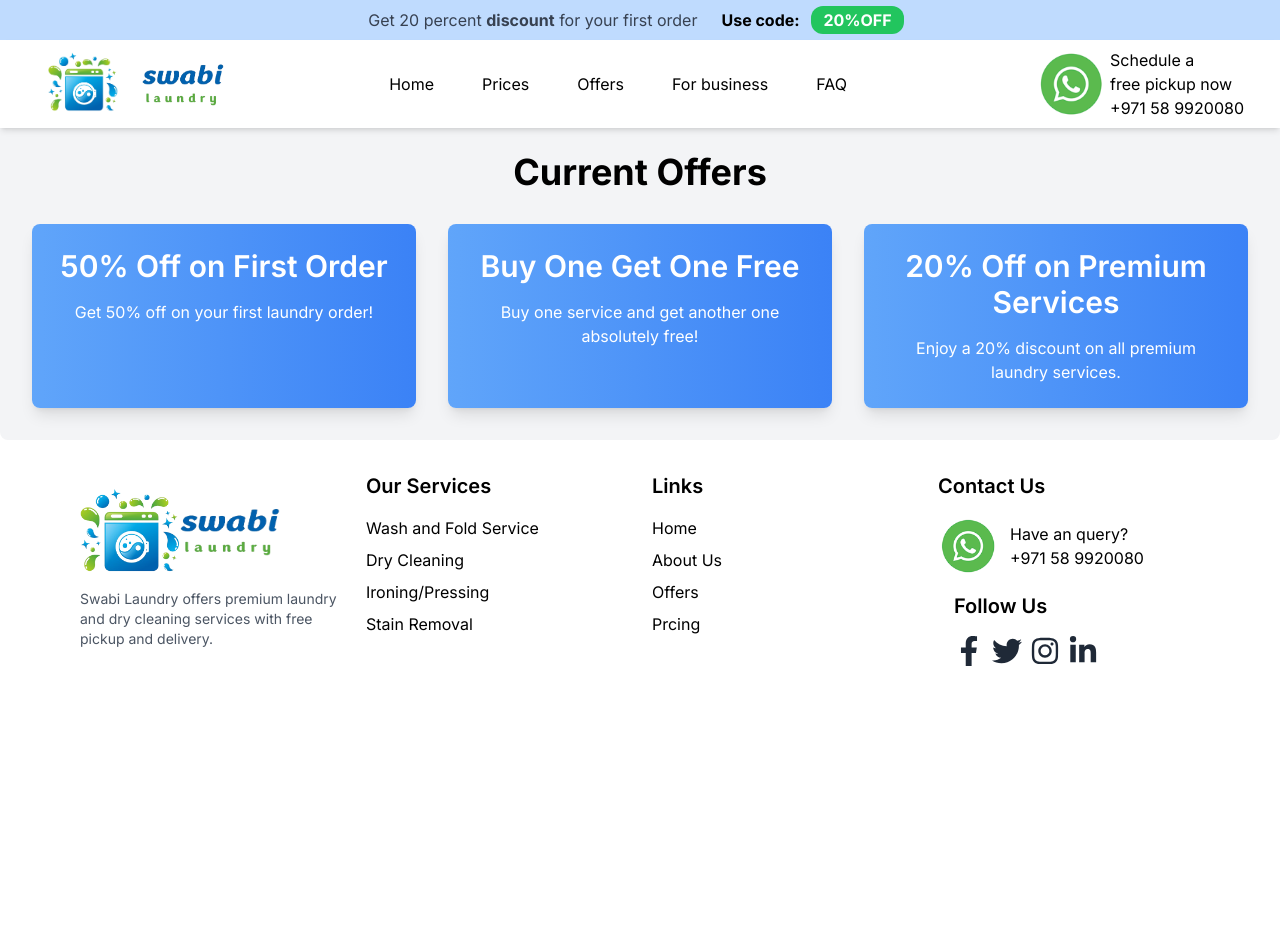
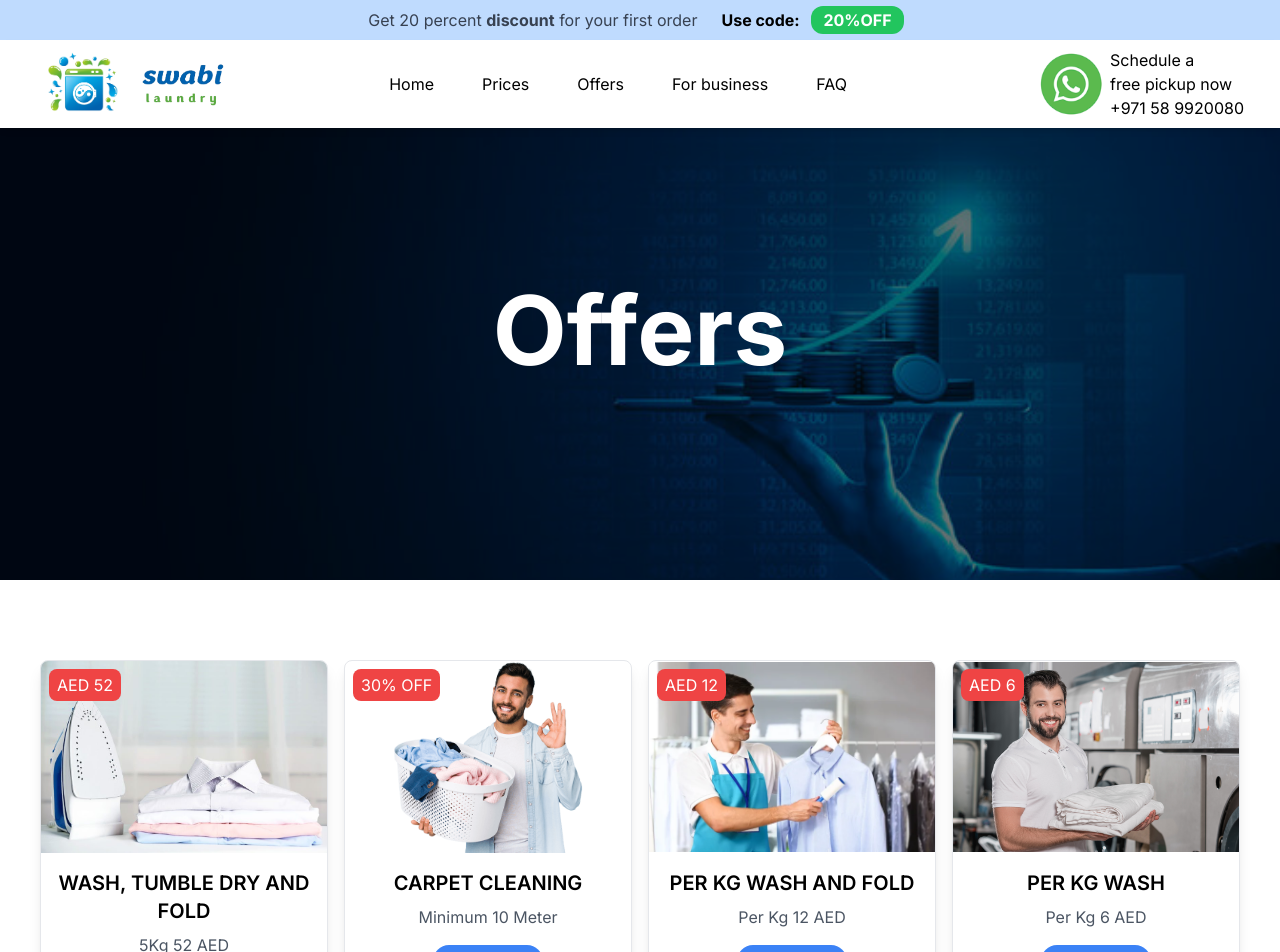
Before and after one commit to aliiftikhar1/Swabi-Laundry, a Next.js app: page /pages/offers in a window 1280 px wide. Shown: the top 952 px of the page. Before the commit the page ends 800 px from the top, so only its background shows below. Built offline with nearby package versions, Linux system fonts and the light colour scheme.

Commit message:
2nd commit

```diff
--- /dev/null
+++ b/src/app/pages/offers/components/offerscards.js
@@ -0,0 +1,24 @@
+// components/PricingCard.js
+import Image from 'next/image';
+
+const Offerscards = ({ price, unit, description, imageSrc, ctaText }) => {
+  return (
+    <div className="border rounded-lg overflow-hidden shadow-lg">
+      <div className="relative">
+        <div className="absolute top-2 left-2 bg-red-500 text-white px-2 py-1 rounded-lg">
+          {price}
+        </div>
+        <Image src={imageSrc} alt={description} className="w-full h-48 object-contain" width={600} height={400} />
+      </div>
+      <div className="p-4 justify-center text-center">
+        <h3 className="text-xl font-semibold mb-2">{description}</h3>
+        <p className="text-gray-600">{unit}</p>
+        <button className="mt-4 bg-blue-500 text-white px-4 py-2 rounded-2xl hover:bg-blue-700">
+          {ctaText}
+        </button>
+      </div>
+    </div>
+  );
+};
+
+export default Offerscards;
--- /dev/null
+++ b/src/app/pages/offers/components/tag.js
@@ -0,0 +1,14 @@
+
+import React from 'react';
+
+function OffersTag() {
+  return (
+    <div className=" slide-container md:mt-20 mt-20 text-black bg-[url('/tagbanner.jpg')]  h-[500px] mb-20 bg-cover flex items-center">
+        <div className='text-black bg-cover flex items-center w-full bg-black bg-opacity-55 h-full'>
+        <h1 className='mx-auto p-10 text-6xl lg:text-8xl font-bold text-white'> Offers </h1>
+        </div>
+         </div>
+  );
+}
+
+export default OffersTag;
--- a/src/app/pages/offers/page.js
+++ b/src/app/pages/offers/page.js
@@ -3,11 +3,45 @@
 import Navbar from "@/components/Header";
 import React from "react";
 import Offers from "./components/offers";
+import OffersTag from "./components/tag";
+import Offerscards from "./components/offerscards";
 
 export default function Home(){
     return (
         <><Navbar />
-        <Offers/>
+        <OffersTag/>
+        <div className="container mx-auto px-10">
+      <div className="grid grid-cols-1 md:grid-cols-4 gap-4">
+      <Offerscards
+          price="AED 52"
+          unit="5Kg 52 AED"
+          description="WASH, TUMBLE DRY AND FOLD"
+          imageSrc="/propimg3.jpg" // replace with your image path
+          ctaText="Book Now"
+        />
+        <Offerscards
+          price="30% OFF"
+          unit="Minimum 10 Meter"
+          description="CARPET CLEANING"
+          imageSrc="/propimg4.png" // replace with your image path
+          ctaText="Book Now"
+        />
+        <Offerscards
+          price="AED 12"
+          unit="Per Kg 12 AED"
+          description="PER KG WASH AND FOLD"
+          imageSrc="/propimg2.jpg" // replace with your image path
+          ctaText="Book Now"
+        />
+        <Offerscards
+          price="AED 6"
+          unit="Per Kg 6 AED"
+          description="PER KG WASH "
+          imageSrc="/laundry-service.jpg" // replace with your image path
+          ctaText="Book Now"
+        />
+      </div>
+    </div>
         <AboveFooter /></>
     )
 }
```
Also changed, not shown: public/tagbanner.jpg (added).
